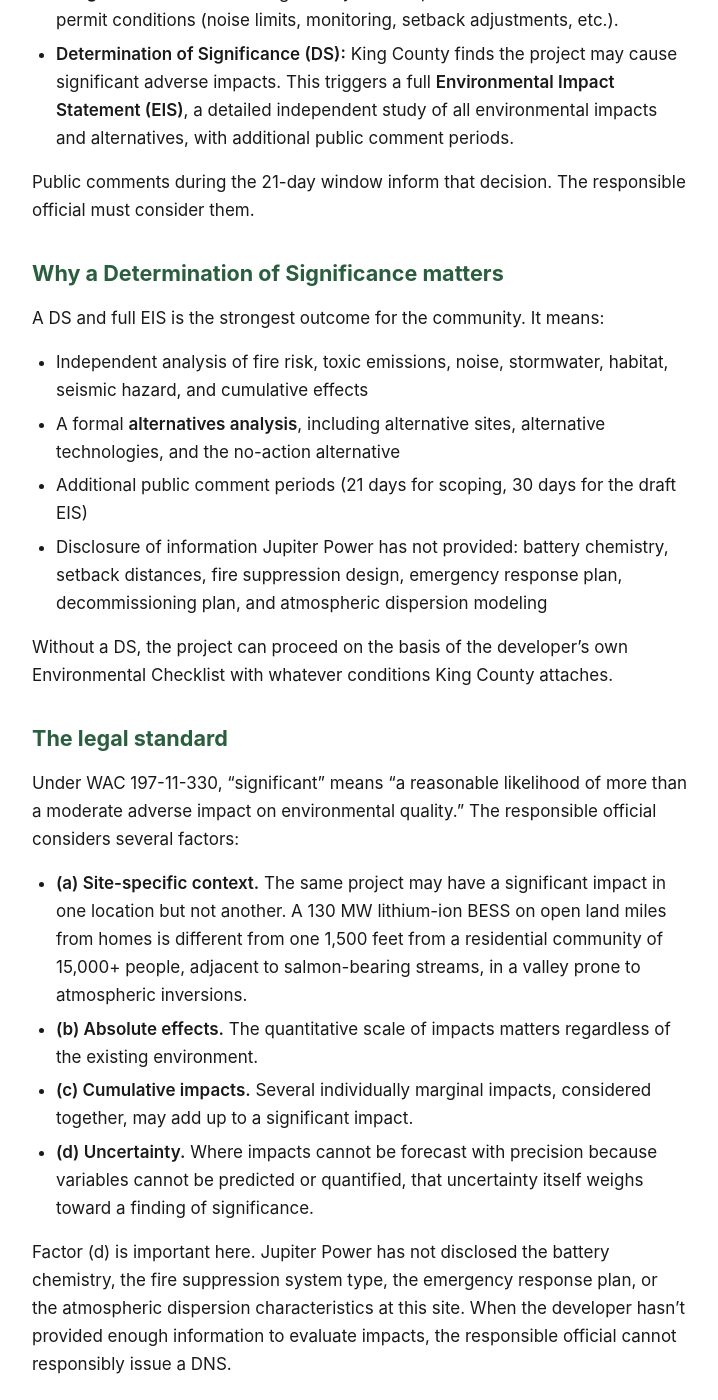
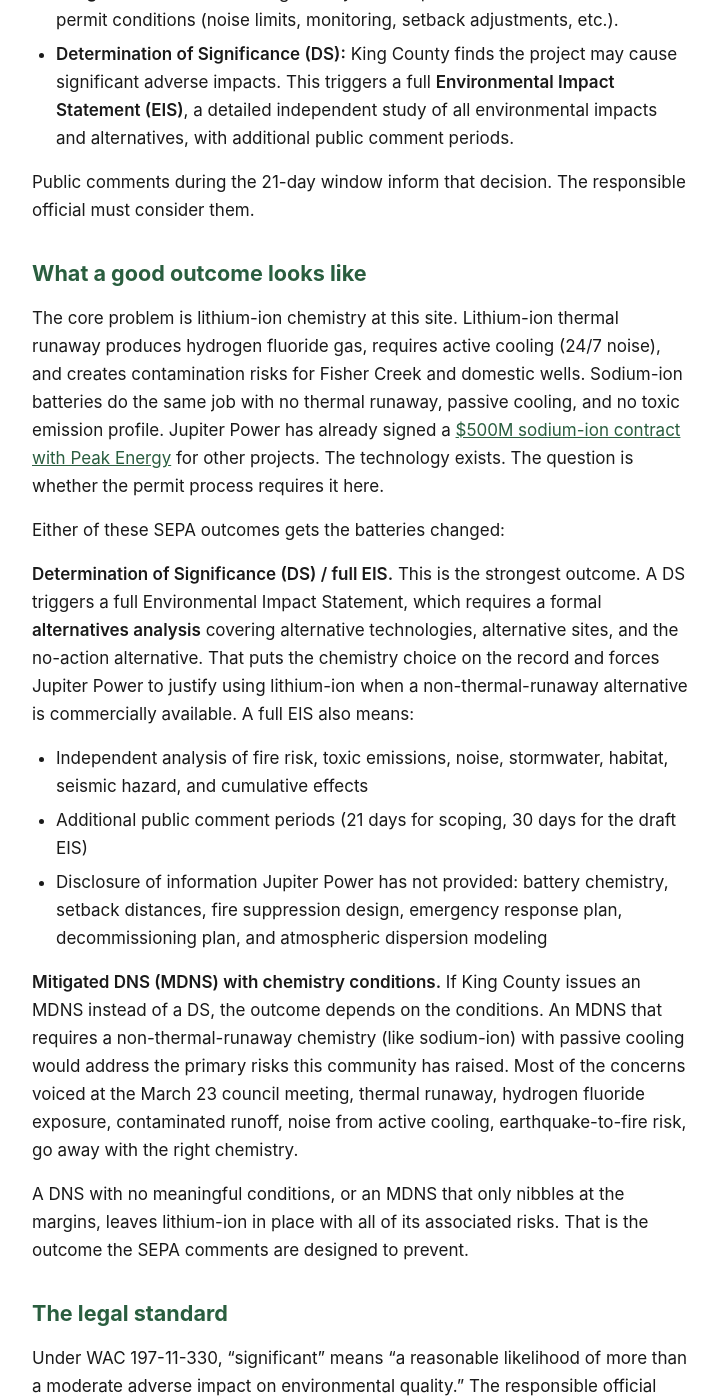
Before and after one commit to calef/cascadia-ridge-bess, a Jekyll site: the page built from _pages/sepa-comments.md, in a window 1280 px wide and 1400 px high, scrolled down 682 px. Shown: the whole window, without its empty margins (280-998 px from the left). Built offline with Jekyll 4.4.1, drawn with Linux system fonts in a browser that asks for light colours; some of the changed text lies outside the part shown.

Commit message:
Deploy site 2026-03-25-155145

```diff
--- a/_pages/sepa-comments.md
+++ b/_pages/sepa-comments.md
@@ -16,16 +16,21 @@ SEPA (RCW 43.21C) requires government agencies to consider environmental impacts
 
 Public comments during the 21-day window inform that decision. The responsible official must consider them.
 
-## Why a Determination of Significance matters
+## What a good outcome looks like
 
-A DS and full EIS is the strongest outcome for the community. It means:
+The core problem is lithium-ion chemistry at this site. Lithium-ion thermal runaway produces hydrogen fluoride gas, requires active cooling (24/7 noise), and creates contamination risks for Fisher Creek and domestic wells. Sodium-ion batteries do the same job with no thermal runaway, passive cooling, and no toxic emission profile. Jupiter Power has already signed a [$500M sodium-ion contract with Peak Energy](https://www.prnewswire.com/news-releases/peak-energy-signs-4-75-gwh-contract-with-jupiter-power-for-industry-leading-sodium-ion-battery-storage-systems-302612467.html) for other projects. The technology exists. The question is whether the permit process requires it here.
+
+Either of these SEPA outcomes gets the batteries changed:
+
+**Determination of Significance (DS) / full EIS.** This is the strongest outcome. A DS triggers a full Environmental Impact Statement, which requires a formal **alternatives analysis** covering alternative technologies, alternative sites, and the no-action alternative. That puts the chemistry choice on the record and forces Jupiter Power to justify using lithium-ion when a non-thermal-runaway alternative is commercially available. A full EIS also means:
 
 - Independent analysis of fire risk, toxic emissions, noise, stormwater, habitat, seismic hazard, and cumulative effects
-- A formal **alternatives analysis**, including alternative sites, alternative technologies, and the no-action alternative
 - Additional public comment periods (21 days for scoping, 30 days for the draft EIS)
 - Disclosure of information Jupiter Power has not provided: battery chemistry, setback distances, fire suppression design, emergency response plan, decommissioning plan, and atmospheric dispersion modeling
 
-Without a DS, the project can proceed on the basis of the developer's own Environmental Checklist with whatever conditions King County attaches.
+**Mitigated DNS (MDNS) with chemistry conditions.** If King County issues an MDNS instead of a DS, the outcome depends on the conditions. An MDNS that requires a non-thermal-runaway chemistry (like sodium-ion) with passive cooling would address the primary risks this community has raised. Most of the concerns voiced at the March 23 council meeting, thermal runaway, hydrogen fluoride exposure, contaminated runoff, noise from active cooling, earthquake-to-fire risk, go away with the right chemistry.
+
+A DNS with no meaningful conditions, or an MDNS that only nibbles at the margins, leaves lithium-ion in place with all of its associated risks. That is the outcome the SEPA comments are designed to prevent.
 
 ## The legal standard
 
@@ -88,7 +93,7 @@ Fire district capacity: King County Fire Protection District No. 38. No tabletop
 4. The probable adverse impact, stated with as much specificity as you can
 5. Evidence supporting your concern (data, studies, professional credentials)
 6. What you're asking King County to require (specific study, analysis, or disclosure)
-7. Your request: a Determination of Significance and full Environmental Impact Statement
+7. Your request: a Determination of Significance and full Environmental Impact Statement, or at minimum an MDNS conditioned on non-thermal-runaway battery chemistry
 
 ## What NOT to do
 
```
